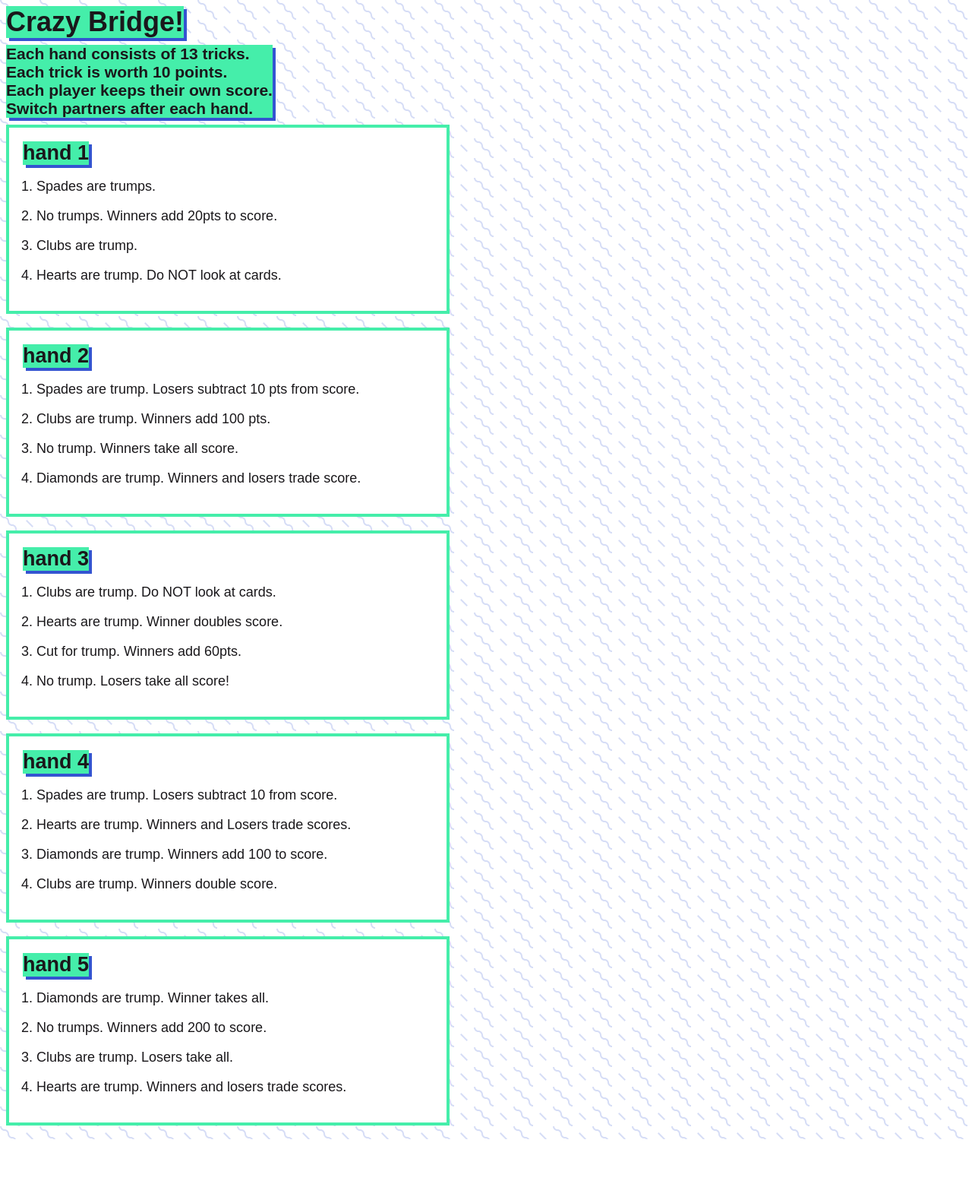
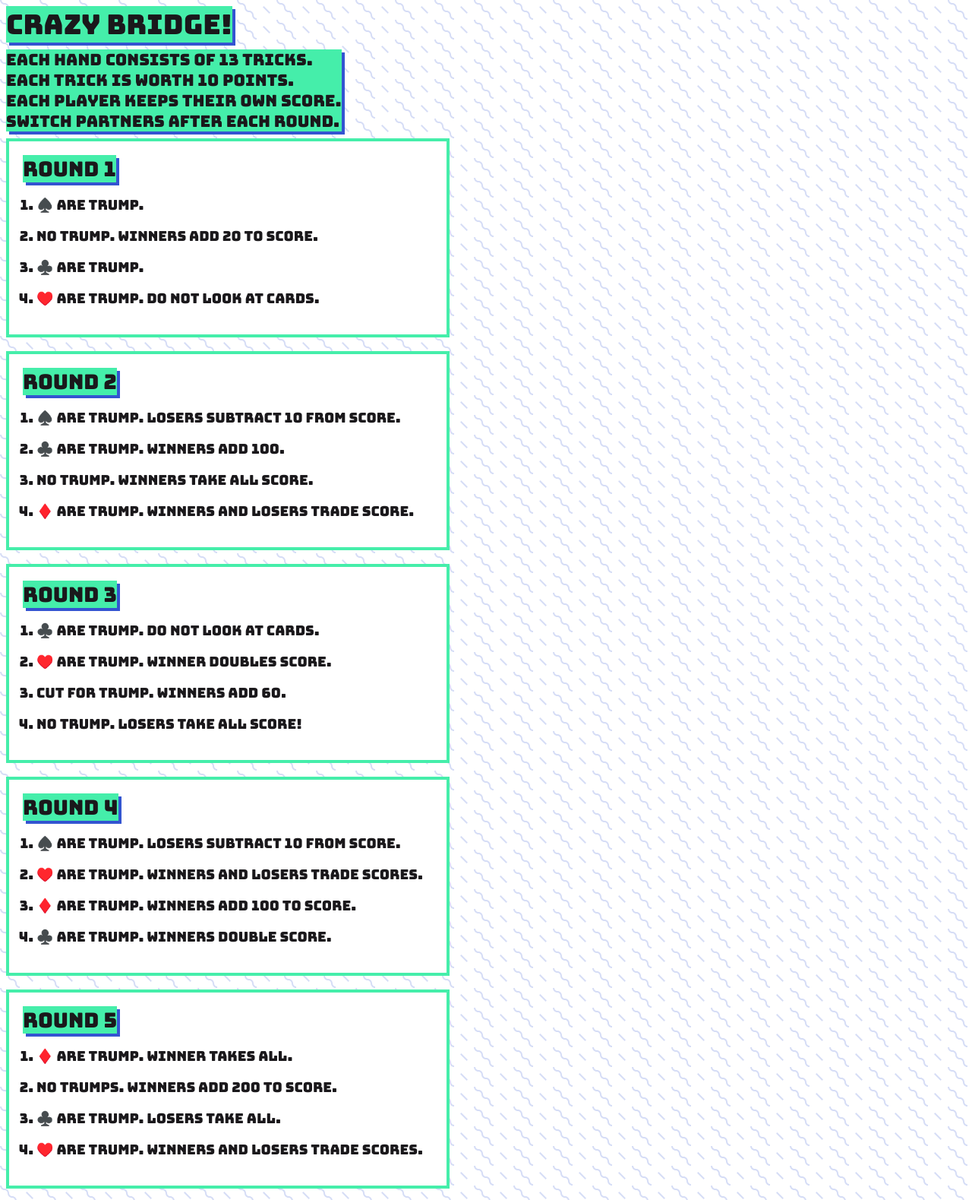
Before and after one commit to codyloyd/crazybridge, a plain HTML site: page index.html in a window 1280 px wide. Shown: the top 1579 px of the page at 76% size. Before the commit the page ends 1499 px from the top, so only its background shows below. Drawn offline with Linux system fonts and the light colour scheme.

Commit message:
style tweaks

```diff
--- a/index.html
+++ b/index.html
@@ -3,12 +3,13 @@
 <head>
   <meta charset="UTF-8">
   <meta name="viewport" content="width=device-width, initial-scale=1">
+  <link href="https://fonts.googleapis.com/css?family=Bungee" rel="stylesheet">
   <title></title>
 </head>
 <body>
   <style>
   :root {
-    font-family: Sans-serif;
+    font-family: Bungee, Sans-serif;
     font-size: 18px;
     color: var(--black);
     --blue: #3454D1;
@@ -28,6 +29,7 @@
     margin-bottom: 1rem;
   }
   h1 {
+    font-weight: 400;
     background: var(--theme-color);
     display: inline-block;
     font-size: 2rem;
@@ -36,6 +38,7 @@
     box-shadow: 4px 4px 0 0 var(--blue);
   }
   h2 {
+    font-weight: 400;
     background: var(--theme-color);
     display: inline-block;
     font-size 1.5rem;
@@ -44,6 +47,7 @@
     box-shadow: 4px 4px 0 0 var(--blue);
   }
   h3 {
+    font-weight: 400;
     background: var(--theme-color);
     display: inline-block;
     font-size 1.25rem;
@@ -51,7 +55,7 @@
     box-shadow: 4px 4px 0 0 var(--blue);
     margin-bottom: .5rem;
   }
-  .hand {
+  .round {
     background: var(--white);
     max-width: 30rem;
     border: 4px solid var(--theme-color);
@@ -65,51 +69,51 @@
     Each hand consists of 13 tricks.
     <br>Each trick is worth 10 points.
     <br>Each player keeps their own score.
-    <br>Switch partners after each hand.
+    <br>Switch partners after each round.
   </h3>
-  <div class="hand">
-    <h2>hand 1</h2>
+  <div class="round">
+    <h2>round 1</h2>
     <ol>
-      <li>Spades are trumps.</li>
-      <li>No trumps. Winners add 20pts to score.</li>
-      <li>Clubs are trump.</li>
-      <li>Hearts are trump. Do NOT look at cards.</li>
+      <li>♠️  are trump.</li>
+      <li>No trump. Winners add 20 to score.</li>
+      <li>♣️  are trump.</li>
+      <li>♥️  are trump. Do NOT look at cards.</li>
     </ol>
   </div>
-  <div class="hand">
-    <h2>hand 2</h2>
+  <div class="round">
+    <h2>round 2</h2>
     <ol>
-      <li>Spades are trump. Losers subtract 10 pts from score.</li>
-      <li>Clubs are trump. Winners add 100 pts.</li>
+      <li>♠️  are trump. Losers subtract 10 from score.</li>
+      <li>♣️  are trump. Winners add 100.</li>
       <li>No trump. Winners take all score.</li>
-      <li>Diamonds are trump. Winners and losers trade score.</li>
+      <li>♦️  are trump. Winners and losers trade score.</li>
     </ol>
   </div>
-  <div class="hand">
-    <h2>hand 3</h2>
+  <div class="round">
+    <h2>round 3</h2>
     <ol>
-      <li>Clubs are trump. Do NOT look at cards.</li>
-      <li>Hearts are trump.  Winner doubles score.</li>
-      <li>Cut for trump.  Winners add 60pts.</li>
+      <li>♣️  are trump. Do NOT look at cards.</li>
+      <li>♥️  are trump.  Winner doubles score.</li>
+      <li>Cut for trump.  Winners add 60.</li>
       <li>No trump. Losers take all score!</li>
     </ol>
   </div>
-  <div class="hand">
-    <h2>hand 4</h2>
+  <div class="round">
+    <h2>round 4</h2>
     <ol>
-      <li>Spades are trump. Losers subtract 10 from score.</li>
-      <li>Hearts are trump.  Winners and Losers trade scores.</li>
-      <li>Diamonds are trump.  Winners add 100 to score.</li>
-      <li>Clubs are trump.  Winners double score.</li>
+      <li>♠️  are trump. Losers subtract 10 from score.</li>
+      <li>♥️  are trump.  Winners and Losers trade scores.</li>
+      <li>♦️  are trump.  Winners add 100 to score.</li>
+      <li>♣️  are trump.  Winners double score.</li>
     </ol>
   </div>
-  <div class="hand">
-    <h2>hand 5</h2>
+  <div class="round">
+    <h2>round 5</h2>
     <ol>
-      <li>Diamonds are trump.  Winner takes all.</li>
+      <li>♦️  are trump.  Winner takes all.</li>
       <li>No trumps.  Winners add 200 to score.</li>
-      <li>Clubs are trump.  Losers take all.</li>
-      <li>Hearts are trump. Winners and losers trade scores.</li>
+      <li>♣️  are trump.  Losers take all.</li>
+      <li>♥️  are trump. Winners and losers trade scores.</li>
     </ol>
   </div>
 </body>
```
